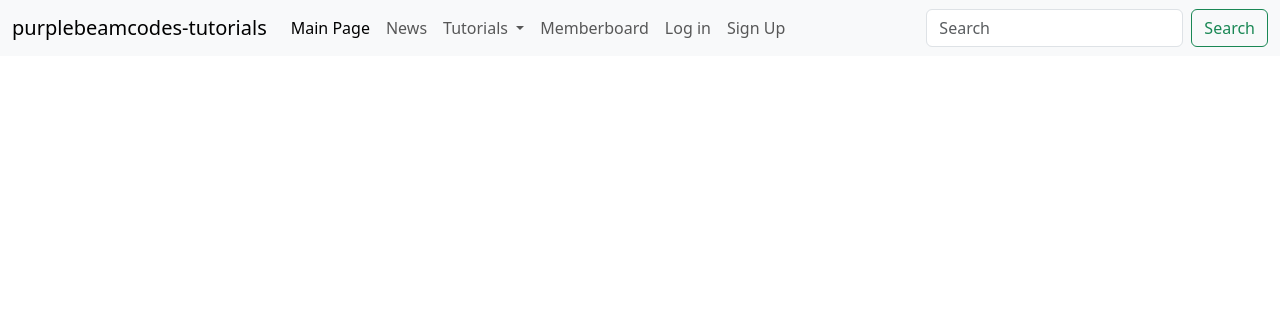
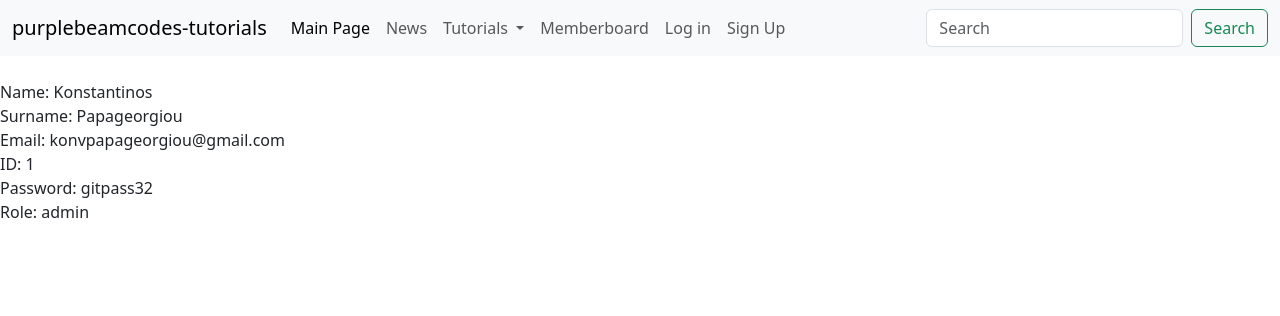
Before and after one commit to purplebeam/Projects, a PHP site: page /log-in.php in a window 1280 px wide. Shown: the top 316 px of the page. Run offline with PHP 8.4, Linux system fonts and the light colour scheme.

Commit message:
changes v1

```diff
--- a/purplebeamcodes-blog/dom/header.php
+++ b/purplebeamcodes-blog/dom/header.php
@@ -8,6 +8,8 @@
 
     <title> <?php echo $title;?> </title>
 
+                <!-- Local Style CSS File -->
+    <link rel="stylesheet" href="css/styles.css">
                 <!-- Bootstrap CSS CDN -->
     <link href="https://cdn.jsdelivr.net/npm/bootstrap@5.3.0/dist/css/bootstrap.min.css" rel="stylesheet" integrity="sha384-9ndCyUaIbzAi2FUVXJi0CjmCapSmO7SnpJef0486qhLnuZ2cdeRhO02iuK6FUUVM" crossorigin="anonymous">
                 <!-- Bootstrap JS CDN -->
--- a/purplebeamcodes-blog/log-in.php
+++ b/purplebeamcodes-blog/log-in.php
@@ -2,3 +2,41 @@
 require_once("dom/footer.php");
 require_once("dom/header.php");
 ?>
+
+<?php
+
+    class User {
+        public $name;
+        public $surname;
+        public $email;
+        private $id;
+        private $password;
+        private $role;
+        private $isLoggedIn;
+        private $isAdmin;
+        private $isBlocked;
+        private $isDeleted;
+
+        public function __construct($name,$surname,$email,$id,$password,$role,$isLoggedIn,$isAdmin,$isBlocked,$isDeleted){
+            $this->name = $name;
+            $this->surname = $surname;
+            $this->email = $email;
+            $this->id = $id;
+            $this->password = $password;
+            $this->role = $role;
+            $this->isLoggedIn = $isLoggedIn;
+            $this->isAdmin = $isAdmin;
+            $this->isBlocked = $isBlocked;
+            $this->isDeleted = $isDeleted;
+        }
+
+        public function pbinfo()
+        {
+            echo "<br>Name: ".$this->name."<br> Surname: ".$this->surname."<br> Email: ".$this->email."<br> ID: ".$this->id."<br> Password: ".$this->password."<br> Role: ".$this->role;
+        }
+
+    }
+
+    $userdata = new User("Konstantinos","Papageorgiou","konvpapageorgiou@gmail.com",001,"gitpass32","admin",true,true,false,false);
+    $userdata->pbinfo();
+?>
```
